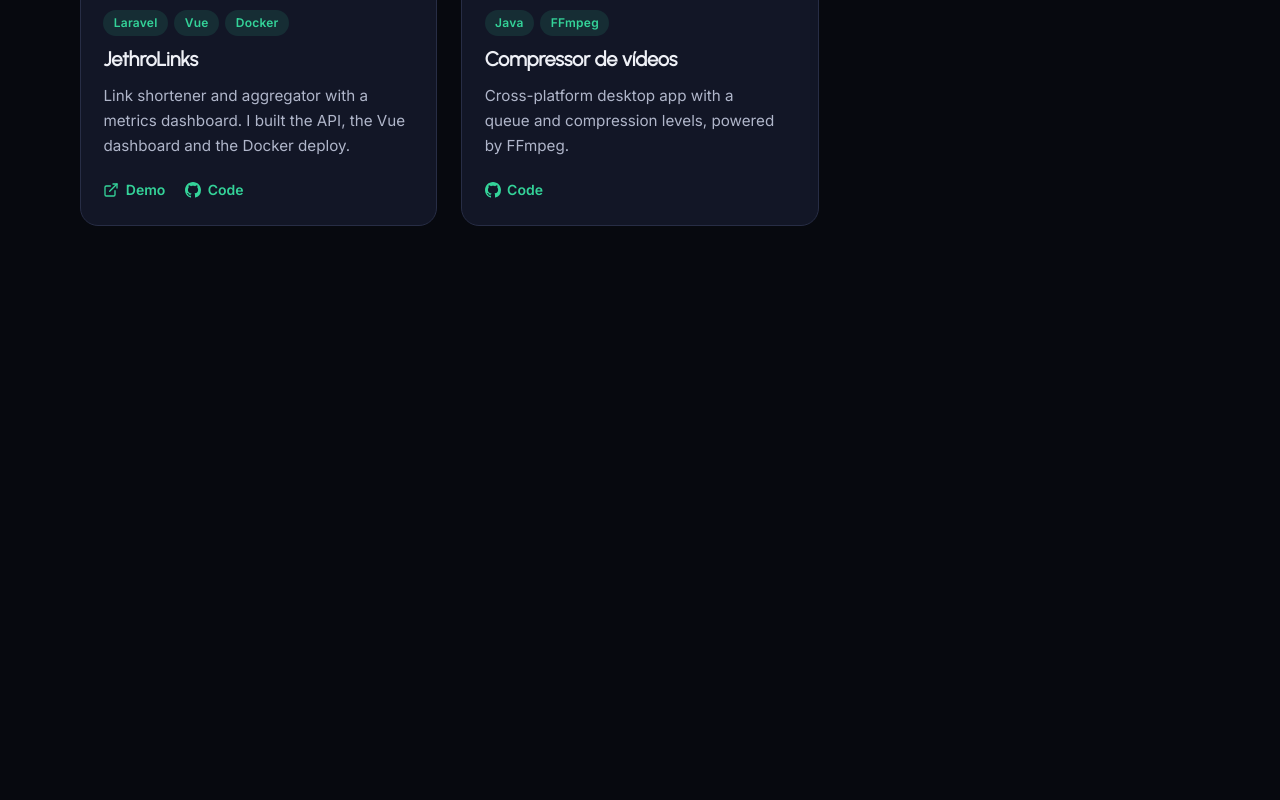
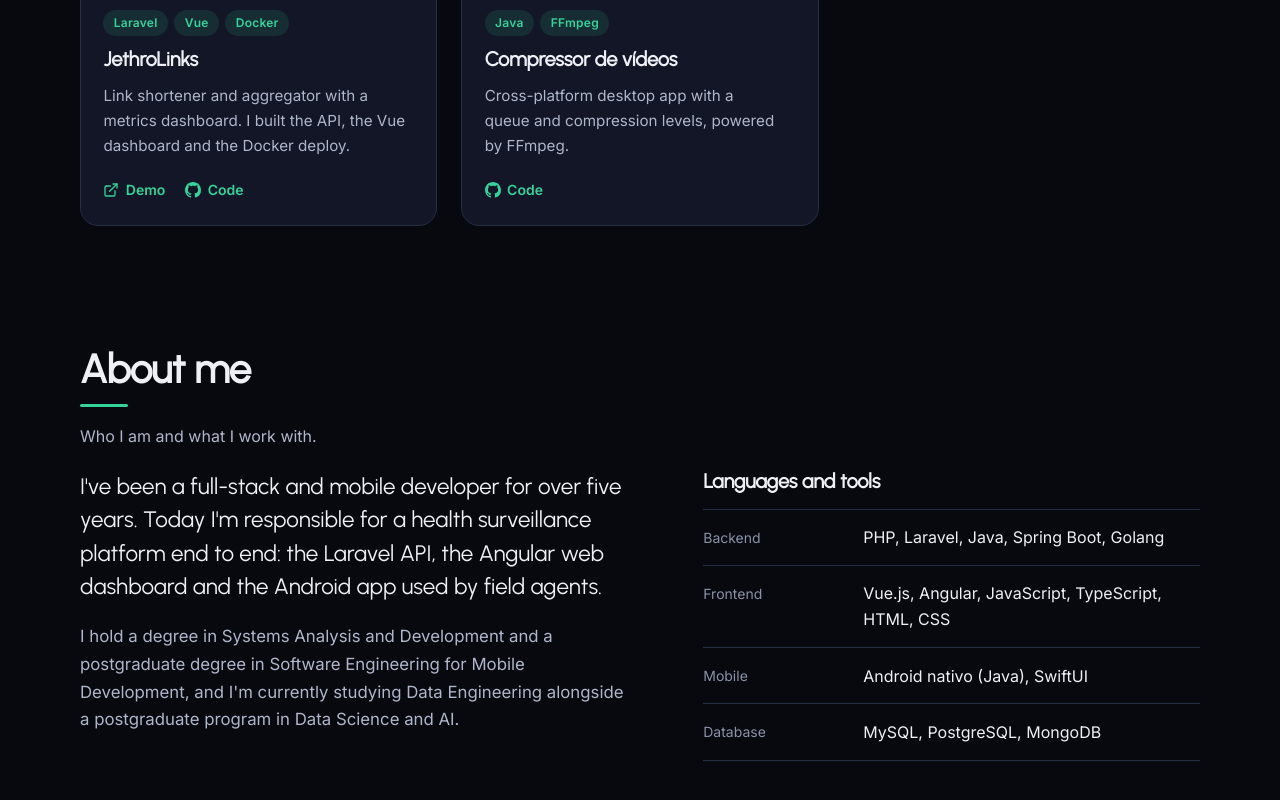
Before and after one commit to Gustavoo01/portfolio, a Vue app: page / in a window 1280 px wide. Shown: the part 1194-1994 px from the top of the page. Before the commit the page ends 1480 px from the top, so only its background shows below. Built offline with nearby package versions, Linux system fonts and the light colour scheme.

Commit message:
feat: adiciona seção sobre com linguagens e ferramentas

```diff
--- a/src/App.vue
+++ b/src/App.vue
@@ -4,6 +4,7 @@ import AppHeader from "@/components/layout/AppHeader.vue";
 import StarField from "@/components/hero/StarField.vue";
 import HeroSection from "@/components/hero/HeroSection.vue";
 import ProjectsSection from "@/components/projects/ProjectsSection.vue";
+import AboutSection from "@/components/about/AboutSection.vue";
 
 const { t } = useI18n();
 </script>
@@ -17,5 +18,6 @@ const { t } = useI18n();
   <main id="main">
     <HeroSection />
     <ProjectsSection />
+    <AboutSection />
   </main>
 </template>
--- /dev/null
+++ b/src/components/about/AboutSection.vue
@@ -0,0 +1,108 @@
+<script setup>
+import { useI18n } from "@/i18n";
+import { profile } from "@/data/profile";
+import { stack } from "@/data/stack";
+import SectionTitle from "@/components/ui/SectionTitle.vue";
+
+const { t, l } = useI18n();
+</script>
+
+<template>
+  <section id="about" class="section" aria-labelledby="about-title">
+    <div class="container">
+      <SectionTitle
+        id="about-title"
+        :title="t('about.title')"
+        :subtitle="t('about.subtitle')"
+      />
+
+      <div class="layout">
+        <div class="bio">
+          <p
+            v-for="(paragraph, i) in l(profile.about)"
+            :key="i"
+            :class="{ lead: i === 0 }"
+          >
+            {{ paragraph }}
+          </p>
+        </div>
+
+        <div class="stack">
+          <h3>{{ t("about.stackTitle") }}</h3>
+          <dl>
+            <div v-for="g in stack" :key="g.group" class="row">
+              <dt>{{ t(`about.groups.${g.group}`) }}</dt>
+              <dd>{{ g.items.join(", ") }}</dd>
+            </div>
+          </dl>
+        </div>
+      </div>
+    </div>
+  </section>
+</template>
+
+<style scoped>
+.layout {
+  display: grid;
+  grid-template-columns: minmax(0, 1.1fr) minmax(0, 1fr);
+  gap: clamp(2.5rem, 6vw, 5rem);
+  align-items: start;
+}
+
+.bio {
+  display: grid;
+  gap: 1.2rem;
+  max-width: 38rem;
+  color: var(--muted);
+  font-size: 1.05rem;
+}
+
+.lead {
+  font-family: var(--font-display);
+  font-size: clamp(1.2rem, 1.8vw, 1.4rem);
+  font-weight: 500;
+  line-height: 1.5;
+  color: var(--text);
+}
+
+.stack h3 {
+  margin-bottom: 1rem;
+  font-size: var(--fs-h3);
+}
+
+.row {
+  display: grid;
+  grid-template-columns: 9rem minmax(0, 1fr);
+  gap: 1rem;
+  padding-block: 0.9rem;
+  border-top: 1px solid var(--border);
+}
+
+.row:last-child {
+  border-bottom: 1px solid var(--border);
+}
+
+dt {
+  color: var(--subtle);
+  font-size: var(--fs-small);
+  padding-top: 0.1rem;
+}
+
+dd {
+  margin: 0;
+  color: var(--text);
+}
+
+@media (max-width: 860px) {
+  .layout {
+    grid-template-columns: 1fr;
+  }
+}
+
+@media (max-width: 440px) {
+  .row {
+    grid-template-columns: 1fr;
+    gap: 0.2rem;
+  }
+}
+</style>
--- /dev/null
+++ b/src/data/stack.js
@@ -0,0 +1,13 @@
+export const stack = [
+  {
+    group: "backend",
+    items: ["PHP", "Laravel", "Java", "Spring Boot", "Golang"],
+  },
+  {
+    group: "frontend",
+    items: ["Vue.js", "Angular", "JavaScript", "TypeScript", "HTML", "CSS"],
+  },
+  { group: "mobile", items: ["Android nativo (Java)", "SwiftUI"] },
+  { group: "database", items: ["MySQL", "PostgreSQL", "MongoDB"] },
+  // { group: 'tools', items: ['Git', 'Docker'] }
+];
```
